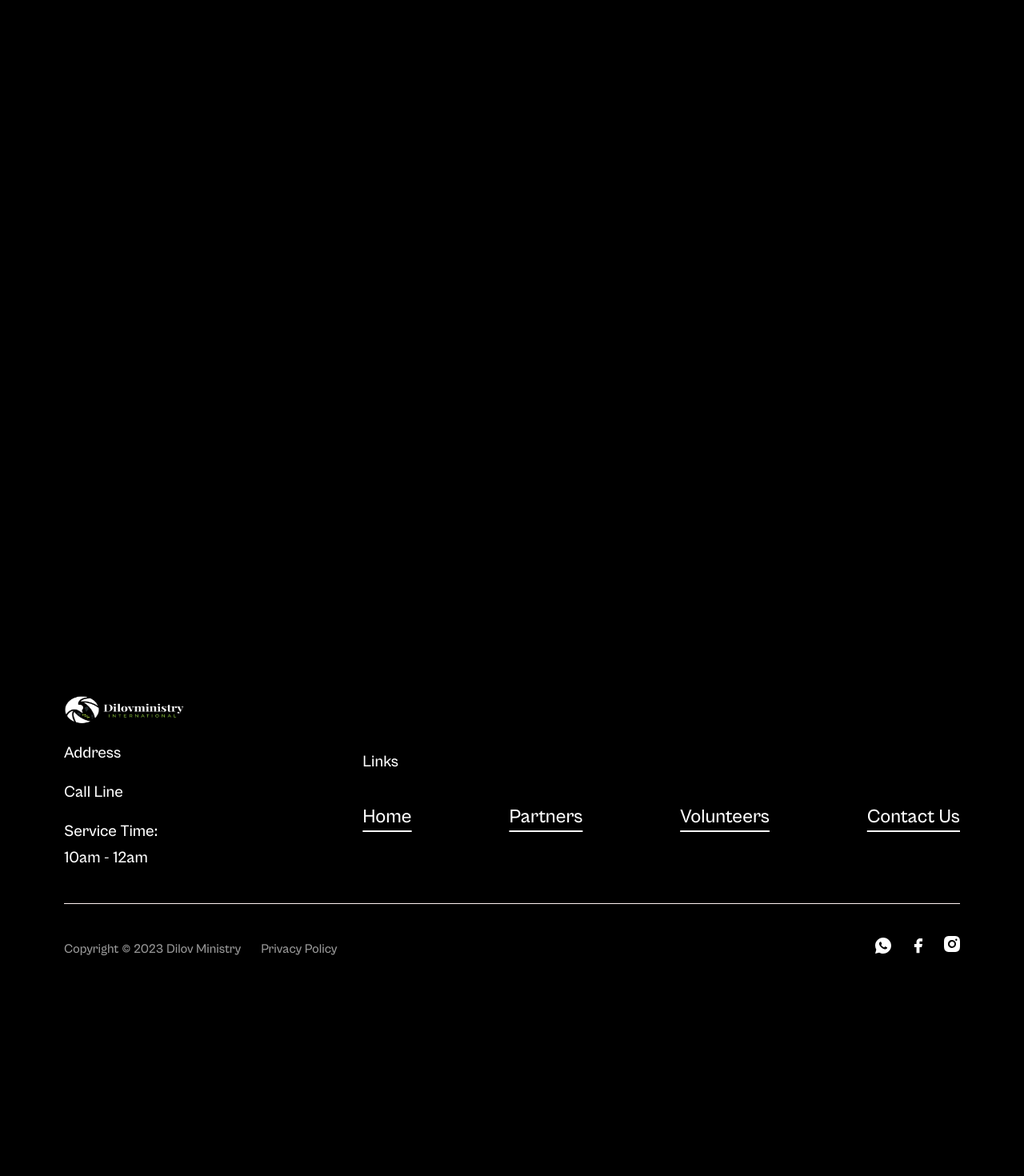
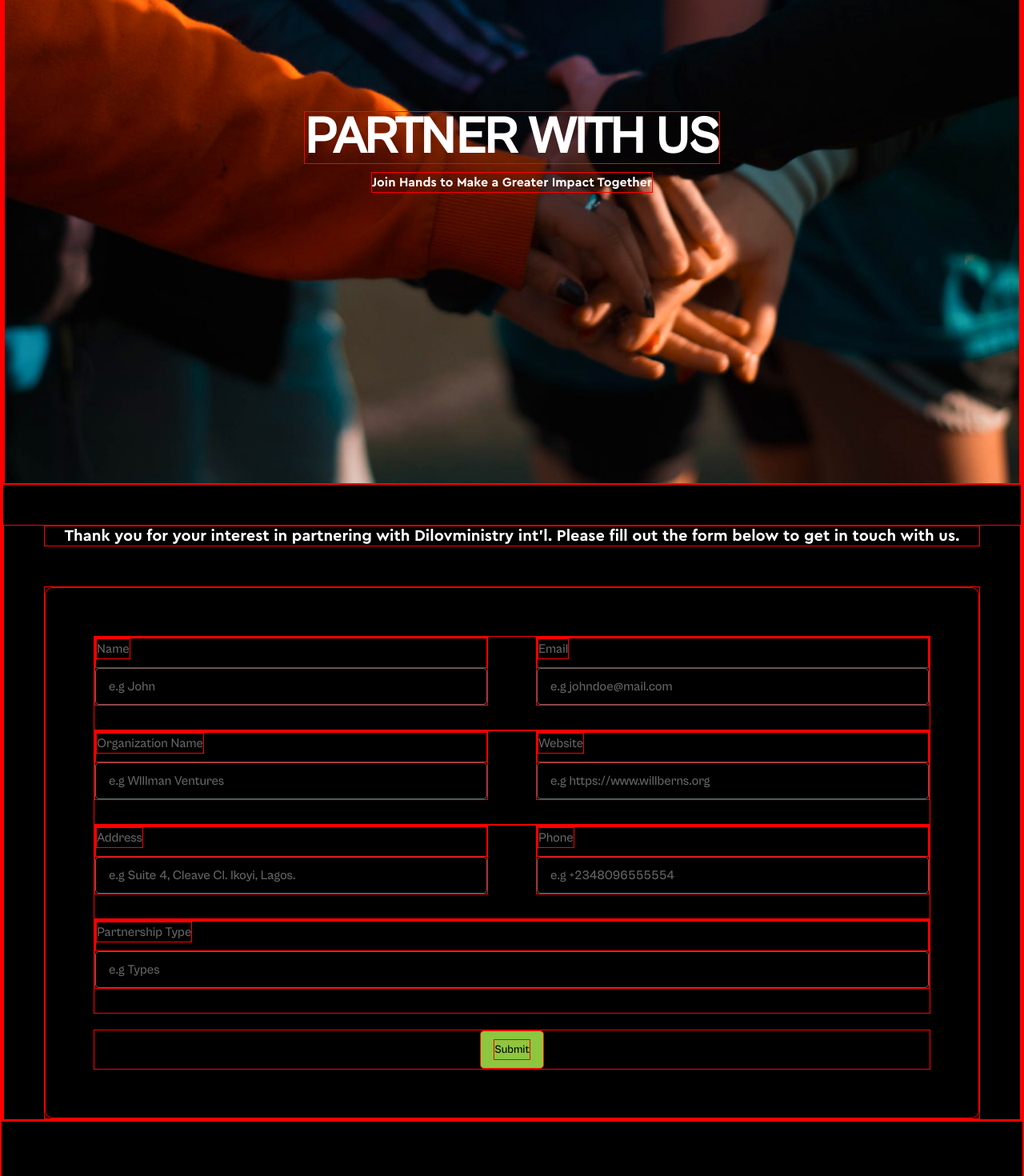
Before and after one commit to layefaa/dilovminsity.com, a Next.js app: page /partners in a window 1280 px wide. Shown: the part 200-1670 px from the top of the page at 80% size. Before the commit the page ends 1443 px from the top, so only its background shows below. Built offline with nearby package versions, Linux system fonts and the light colour scheme.

Commit message:
partner page

```diff
--- a/src/app/(website)/contact/page.tsx
+++ b/src/app/(website)/contact/page.tsx
@@ -2,8 +2,6 @@ import {ContactUs} from "@/components/templates";
 
 export default function Contact() {
   return (
-      <>
-        <ContactUs/>
-      </>
+      <ContactUs/>
   )
 }
--- a/src/app/(website)/layout.tsx
+++ b/src/app/(website)/layout.tsx
@@ -13,7 +13,7 @@ export default function RootLayout({children,}: { children: React.ReactNode }) {
       <MenuContextProvider>
         <LazyMotion features={domAnimation}>
           <Header/>
-          <main className={`${CabinetGrotesk.className} mb-[7.5rem] md:mb-[15rem] leading-[120%] text-20 min-h-screen w-full  `}>
+          <main className={`${CabinetGrotesk.className} mb-[7.5rem] md:mb-[15rem] leading-[120%] text-20 w-full  `}>
             {children}
           </main>
           <Footer/>
--- a/src/app/(website)/partners/page.tsx
+++ b/src/app/(website)/partners/page.tsx
@@ -1,9 +1,10 @@
-import {Hero} from "@/components/templates";
+import {PartnerForm, PartnerHero} from "@/components/templates";
 
 export default function Partners() {
   return (
-      <>
-        Partners
-      </>
+      <div className={'flex flex-col gap-y-[7.5rem] md:gap-y-[15rem]'}>
+        <PartnerHero/>
+        <PartnerForm/>
+      </div>
   )
 }
--- /dev/null
+++ b/src/components/templates/PartnerForm.tsx
@@ -0,0 +1,115 @@
+'use client'
+import React, {useState} from 'react';
+import {CeraPro} from "@/fonts";
+import {partnerForm} from "@/constants/content";
+import {Input} from "@/components/molecules";
+import {email_validation, text_validation} from "@/utils/inputValidation";
+import {Button} from "@/components/atoms";
+import {FieldValues, FormProvider, useForm} from "react-hook-form";
+
+const PartnerForm = () => {
+  const [isLoading, setLoading] = useState(false)
+  const [isSuccess, setSuccess] = useState(false)
+  const [isError, setError] = useState(false)
+  const sendMail = async (data: FieldValues) => {
+    const res = await fetch('/api/mail',
+        {
+          method: 'POST',
+          headers: {'Content-Type': 'application/json'},
+          body: JSON.stringify(data)
+        })
+    console.log(res.status)
+    return res;
+  }
+
+  const methods = useForm()
+
+  const onSubmit = methods.handleSubmit(data => {
+    setLoading(true)
+    sendMail(data)
+        .then(
+            (res) => {
+              if (res.status === 200) {
+                setSuccess(true)
+              }
+              if (res.status === 500) {
+                setError(true)
+              }
+            })
+        .finally(() => {
+          setTimeout(() => {
+            setLoading(false)
+            setSuccess(false)
+            setError(false)
+            methods.reset()
+          }, 1000)
+        })
+  })
+  return (
+      <div className={'defaultContentContainer px-0 md:px-[5rem] -mt-[5rem] md:-mt-[10rem]'}>
+        <h2 className={` ${CeraPro.className} text-[2rem] `}>{partnerForm.header}</h2>
+        {/*<div className={'flex flex-col md:flex-row text-left px-0 gap-[3rem] '}>*/}
+        {/*  <div className={'w-full md:w-1/2'}>*/}
+        {/*    <div className={'relative  w-full aspect-[1.5] mb-[4rem]'}>*/}
+        {/*      <Image fill src={ourCommunity.img1} alt={''}/>*/}
+        {/*    </div>*/}
+
+        {/*    <h4 className={`defaultSectionHeader ${CeraPro.className}`}>{ourCommunity.section1Header}</h4>*/}
+        {/*    <p className={'defaultSectionParagraph'}>{ourCommunity.section1Paragraph}</p>*/}
+        {/*  </div>*/}
+        {/*  <div className={'w-full md:w-1/2'}>*/}
+        {/*    <div className={'relative  w-full aspect-[1.5] mb-[4rem]'}>*/}
+        {/*      <Image fill src={ourCommunity.img2} alt={''}/>*/}
+        {/*    </div>*/}
+        {/*    <h4 className={`defaultSectionHeader ${CeraPro.className}`}>{ourCommunity.section2Header}</h4>*/}
+        {/*    <p className={'defaultSectionParagraph'}>{ourCommunity.section2Paragraph}</p>*/}
+        {/*  </div>*/}
+        {/*</div>*/}
+
+        <div>
+          <FormProvider {...methods}>
+            <form
+                onSubmit={e => e.preventDefault()}
+                noValidate
+                className={`w-full h-fit flex flex-col rounded-2xl p-[2rem] md:p-[4rem] xl:p-[6rem]`}>
+              <div className={'flex lg:gap-[6rem] flex-col lg:flex-row justify-between'}>
+                <Input label={'name'} id={'first_name'} name={'first_name'} placeholder={'e.g John'}
+                       type={'text'}
+                       validation={text_validation}/>
+                <Input label={'email'} id={'email'} name={'email'} placeholder={'e.g johndoe@mail.com'} type={'email'}
+                       validation={email_validation}/>
+              </div>
+              <div className={'flex lg:gap-[6rem] flex-col lg:flex-row justify-between'}>
+                <Input label={'Organization Name'} id={'first_name'} name={'first_name'} placeholder={'e.g WIllman Ventures'}
+                       type={'text'}
+                       validation={text_validation}/>
+                <Input label={'website'} id={'email'} name={'email'} placeholder={'e.g https://www.willberns.org'} type={'email'}
+                       validation={email_validation}/>
+              </div>
+              <div className={'flex lg:gap-[6rem] flex-col lg:flex-row justify-between'}>
+                <Input label={'Address'} id={'first_name'} name={'first_name'} placeholder={'e.g Suite 4, Cleave Cl. Ikoyi, Lagos.'}
+                       type={'text'}
+                       validation={text_validation}/>
+                <Input label={'Phone'} id={'email'} name={'email'} placeholder={'e.g +2348096555554'} type={'email'}
+                       validation={email_validation}/>
+              </div>
+              <div className={'flex lg:gap-[6rem] flex-col lg:flex-row justify-between'}>
+                <Input label={'Partnership Type'} id={'first_name'} name={'first_name'} placeholder={'e.g Types'}
+                       type={'text'}
+                       validation={text_validation}/>
+              </div>
+
+
+              <div className={'flex w-full justify-center mt-[2rem]'}>
+                <Button onClick={onSubmit} label={'Submit'} type={'submit'} isLoading={isLoading} isSuccess={isSuccess}
+                        isError={isError}/>
+              </div>
+            </form>
+          </FormProvider>
+        </div>
+
+      </div>
+  );
+};
+
+export default PartnerForm;
--- /dev/null
+++ b/src/components/templates/PartnerHero.tsx
@@ -0,0 +1,19 @@
+import React from 'react';
+import Image from "next/image";
+import {CabinetGrotesk, CeraPro} from "@/fonts";
+import {partnerHero} from "@/constants/content";
+
+const PartnerHero = () => {
+  return (
+      <div className={'relative h-screen w-full '}>
+        <Image fill className={'object-cover object-bottom'} src={partnerHero.hero} alt={''}/>
+        <div
+            className={'absolute h-full w-full flex flex-col justify-center text-center items-center text-dm-primary-white px-24 sm:px-40 md:px-48 lg:px-80 '}>
+          <h1 className={` text-40 md:text-64 leading-[100%] font-bold mb-[1rem] ${CabinetGrotesk.className}`}>{partnerHero.header}</h1>
+          <p className={`${CeraPro.className} text-16 mb-[3.2rem]`}>{partnerHero.paragraph}</p>
+        </div>
+      </div>
+  );
+};
+
+export default PartnerHero;
--- a/src/components/templates/index.ts
+++ b/src/components/templates/index.ts
@@ -5,3 +5,5 @@ export {default as OurCommunities} from './OurCommunities'
 export {default as OurObjectives} from './OurObjectives'
 export {default as AboutChurch} from './AboutChurch'
 export {default as ContactUs} from './ContactUs'
+export {default as PartnerHero} from './PartnerHero'
+export {default as PartnerForm} from './PartnerForm'
--- a/src/constants/content.ts
+++ b/src/constants/content.ts
@@ -82,3 +82,14 @@ export const contactUs = {
 
 
 }
+
+
+export const partnerHero = {
+  hero: '/img/partner.jpg',
+  header: 'PARTNER WITH US',
+  paragraph: 'Join Hands to Make a Greater Impact Together'
+}
+
+export const partnerForm = {
+  header: 'Thank you for your interest in partnering with Dilovministry int\'l. Please fill out the form below to get in touch with us.'
+}
--- a/src/constants/images.ts
+++ b/src/constants/images.ts
@@ -1 +1,2 @@
 export const hero = '/img/hero.jpg'
+export const partnerHero = '/img/partner.jpg'
--- a/src/styles/globals.css
+++ b/src/styles/globals.css
@@ -12,6 +12,7 @@
     padding: 0;
     margin: 0;
     font: inherit;
+    border: .5px solid red;
 }
 
 html {
```
Also changed, not shown: public/img/partner.jpg (added).
